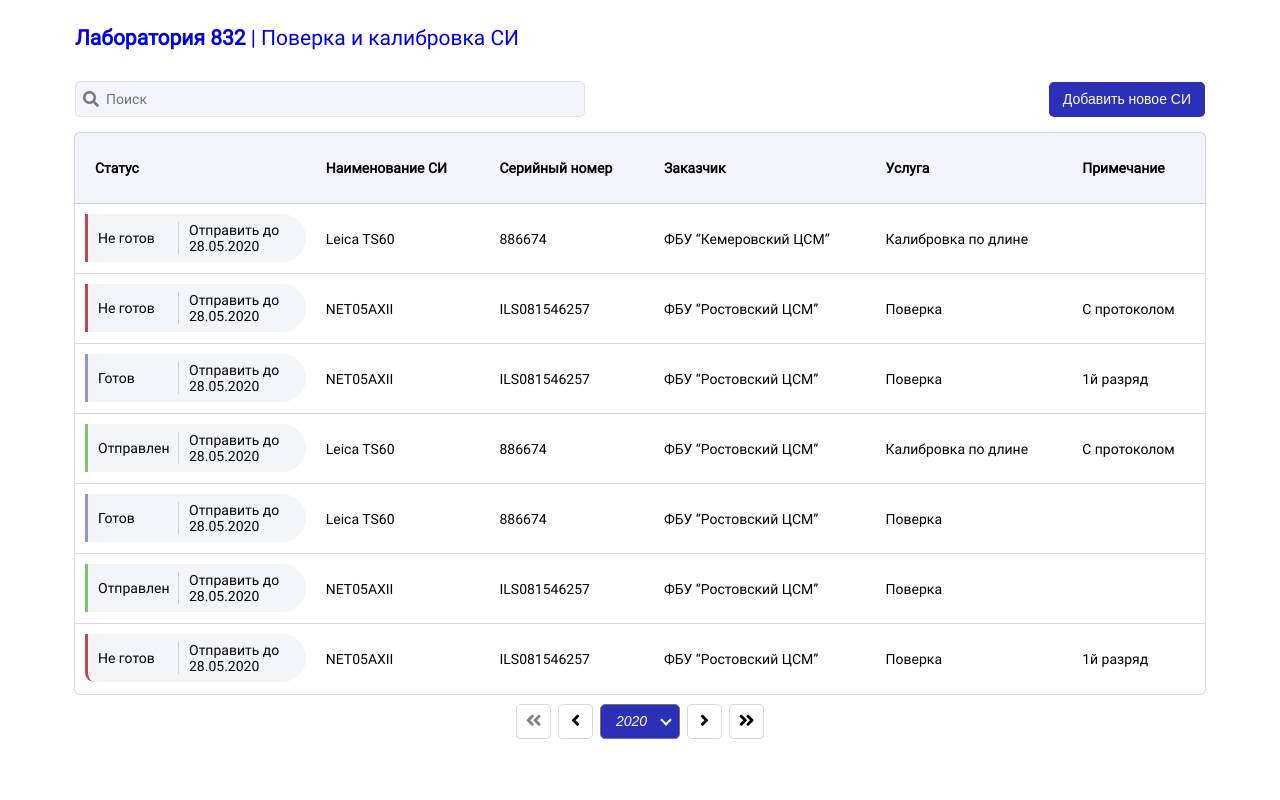
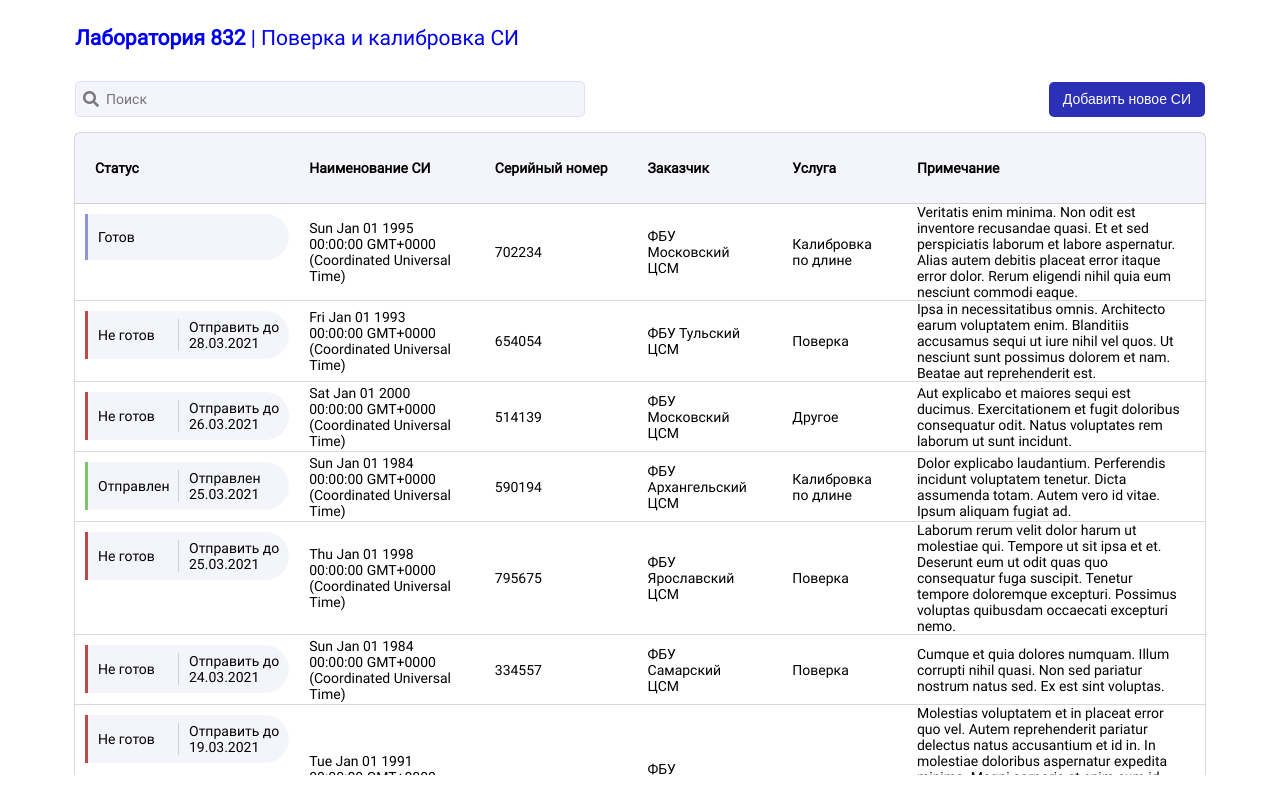
Before and after one commit to olive-branch/geodyssey, a Vue app: page / in a window 1280 px wide. Built offline with nearby package versions, Linux system fonts and the light colour scheme; what vue-airbnb-style-datepicker would draw is missing.

Commit message:
wip: add main backend, client logic

```diff
--- a/src/components/CiList/index.vue
+++ b/src/components/CiList/index.vue
@@ -2,7 +2,7 @@
   <div class='app-list'>
     <div class='app-list__header'>
       <div class='form-field search'>
-        <input type='search' id='search-input' placeholder="Поиск" v-model="search"/>
+        <input type='search' id='search-input' placeholder="Поиск" v-model="search" v-on:input="onSearch($event.target.value)"/>
         <i class="fa fa-search icon"></i>
       </div>
       <router-link to="/add">
@@ -20,137 +20,126 @@
           <th>Примечание</th>
         </tr>
       </thead>
-      <tbody v-if="filteredItems.length > 0" >
-        <tr v-for="item in filteredItems" :key="item.id" v-on:click="onClickRow(item)">
-          <td class='status' v-bind:class="[item.state.class]">
-            <span class='title'>{{item.state.title}}</span>
-            <div class="info"><span>Отправить до</span><span> 28.05.2020</span></div>
+      <tbody v-if="items.length > 0">
+        <div v-if='isLoading' class="preloader">Загрузка данных... <i class="fas fa-spinner fa-pulse"></i></div>
+        <tr v-for="item in items" :key="item.id" v-on:click="onClickRow(item)">
+          <td class='status' v-bind:class="[item.status.code]">
+            <span class='title'>{{item.status.title}}</span>
+            <div class="info" v-if="item.status.date">
+              <span v-if='item.status.code !== "done"'>Отправить до</span>
+              <span v-else>Отправлен</span>
+              <span>{{formatDate(item.status.date)}}</span></div>
           </td>
           <td>{{item.title}}</td>
-          <td>{{item.serialNum}}</td>
-          <td>{{item.customer}}</td>
+          <td>{{item.serial}}</td>
+          <td>{{item.client}}</td>
           <td>{{item.service}}</td>
-          <td>{{item.description}}</td>
+          <td>{{item.comments}}</td>
         </tr>
+      </tbody>
+      <tbody v-else-if="isLoading">
+        <tr><td colspan="6" class='not-found'>Загрузка данных... <i class="fas fa-spinner fa-pulse"></i></td></tr>
       </tbody>
       <tbody v-else>
         <tr><td colspan="6" class='not-found'>Список пуст <i class="fas fa-cat fa-2x fa-flip-horizontal"></i></td></tr>
       </tbody>
     </table>
-    <div class='pagination'>
-      <button disabled><i class="fa fa-angle-double-left"></i></button>
-      <button><i class="fa fa-angle-left"></i></button>
+    <div class='pagination' v-if="items.length > 0">
+      <button type='button' aria-label="В начало списка" :disabled='currentPage === 0' v-on:click='onClickPage(0)'>
+        <i class="fa fa-angle-double-left"></i>
+      </button>
+      <button type='button' aria-label="На предыдущую страницу" :disabled='currentPage === 0' v-on:click='onClickPage(currentPage - 1)'>
+        <i class="fa fa-angle-left"></i>
+      </button>
       <div class='select-wrapper'>
-        <select>
-          <option>2020</option>
-          <option>2019</option>
-          <option>2018</option>
+        <select aria-label="Сортировка по году" v-on:change='onChangeYear($event.target.value)'>
+          <option value='2020'>2020</option>
+          <option value='2019'>2019</option>
+          <option value='2018'>2018</option>
         </select>
       </div>
-      <button><i class="fa fa-angle-right"></i></button>
-      <button><i class="fa fa-angle-double-right"></i></button>
+      <button type='button' aria-label="На следующую страницу" :disabled='currentPage === lastPage' v-on:click='onClickPage(currentPage + 1)'>
+        <i class="fa fa-angle-right"></i>
+      </button>
+      <button :disabled='currentPage === lastPage' aria-label="В конец списка" v-on:click='onClickPage(lastPage)'>
+        <i class="fa fa-angle-double-right"></i>
+      </button>
     </div>
   </div>
 </template>
 
 <script>
+/**
+ * TODO
+ * 1 check search
+ * 2 add query params search, page
+ * 3 year sort
+ */
+import ListService from '../../services/list.service';
 export default {
   name: "CiList",
   data: function() {
     return {
       search: "",
-      items: [
-        {
-          id: 1,
-          state: {title: "Не готов", class: "not-ready"},
-          title: "Leica TS60",
-          serialNum: "886674",
-          customer: "ФБУ “Кемеровский ЦСМ”",
-          service: "Калибровка по длине",
-          description: ""
-        },
-         {
-          id: 2,
-          state: {title: "Не готов", class: "not-ready"},
-          title: "NET05AXII",
-          serialNum: "ILS081546257",
-          customer: "ФБУ “Ростовский ЦСМ”",
-          service: "Поверка",
-          description: "С протоколом"
-        },
-        {
-          id: 3,
-          state: {title: "Готов", class: "ready"},
-          title: "NET05AXII",
-          serialNum: "ILS081546257",
-          customer: "ФБУ “Ростовский ЦСМ”",
-          service: "Поверка",
-          description: "1й разряд"
-        },
-
-        {
-          id: 4,
-          state: {title: "Отправлен", class: "send"},
-          title: "Leica TS60",
-          serialNum: "886674",
-          customer: "ФБУ “Ростовский ЦСМ”",
-          service: "Калибровка по длине",
-          description: "С протоколом"
-        },
-        {
-          id: 5,
-          state: {title: "Готов", class: "ready"},
-          title: "Leica TS60",
-          serialNum: "886674",
-          customer: "ФБУ “Ростовский ЦСМ”",
-          service: "Поверка",
-          description: ""
-        },
-        {
-          id: 6,
-          state: {title: "Отправлен", class: "send"},
-          title: "NET05AXII",
-          serialNum: "ILS081546257",
-          customer: "ФБУ “Ростовский ЦСМ”",
-          service: "Поверка",
-          description: ""
-        },
-        {
-          id: 7,
-          state: {title: "Не готов", class: "not-ready"},
-          title: "NET05AXII",
-          serialNum: "ILS081546257",
-          customer: "ФБУ “Ростовский ЦСМ”",
-          service: "Поверка",
-          description: "1й разряд"
-        },
-      ]
+      items: [],
+      limit: 7,
+      currentPage: 0,
+      total: 0,
+      isLoading: true,
     };
   },
-   computed: {
-    filteredItems() {
-      if (this.search.length === 0) {
-        return this.items;
-      }
-      let filter = this.search.toLowerCase();
-      return [...this.items.filter(x =>
-        x.title.toLowerCase().includes(filter) ||
-        x.customer.toLowerCase().includes(filter) ||
-        x.service.toLowerCase().includes(filter) ||
-        x.description.toLowerCase().includes(filter)
-      )];
+  mounted() {
+    this.getItems(this.limit, this.currentPage);
+  },
+  computed: {
+    lastPage() {
+      return Math.floor(this.total / this.limit)
     }
   },
   methods: {
     onClickRow(row) {
       //https://router.vuejs.org/ru/guide/essentials/named-routes.html
       this.$router.push({ name: 'detail', params: { id: row.id } })
+    },
+    getItems(limit, currentPage, query, year){
+      this.isLoading = true;
+      ListService.getList(limit, currentPage, query, year)
+        .then(({items, total, currentPage}) => {
+          this.items = items;
+          this.total = total;
+          this.currentPage = currentPage;
+          this.isLoading = false;
+        })
+    },
+    onClickPage(page) {
+      this.getItems(this.limit, page);
+    },
+    onSearch(value){
+      if (value.length >= 3 || value.length === 0) {
+        this.getItems(this.limit, this.currentPage, value);
+      }
+    },
+    onChangeYear(value){
+      this.getItems(this.limit, this.currentPage, '', parseInt(value, 10));
+    },
+    formatDate(date) {
+      let dd = new Date(date).getDate(),
+          mm = new Date(date).getMonth()+1,
+          yyyy = new Date(date).getFullYear();
+      return`${dd < 10 ? '0'+ dd : dd}.${mm < 10 ? '0'+mm : mm}.${yyyy}`;
     }
-   }
+  }
 };
 </script>
 
 <style lang='scss' scoped>
+@keyframes changeOpacity {
+  0%   { opacity: 0.1; }
+  5%   { opacity: 0.1; }
+  50%  { opacity: 0.3; }
+  90%  { opacity: 0.1; }
+  100% { opacity: 0.1; }
+}
 .app-list {
   display: grid;
   grid-gap: 10px;
@@ -168,19 +157,26 @@ export default {
     border-collapse: collapse;
     border-radius: 5px;
     border-style: hidden;
+    position: relative;
     box-shadow: 0 0 0 1px rgba(0, 0, 0, 0.15);
+    & .preloader {
+      position: absolute;
+      top: 0;
+      left: 0;
+      bottom: 0;
+      right: 0;
+      background-color: #000000;
+      text-align: center;
+      font-size: 16px;
+      animation: 5s infinite ease-in-out changeOpacity ;
+    }
     & thead {
       background-color: rgba(43, 48, 183, 0.05);
       line-height: 70px;
+      white-space: nowrap;
     }
     & th, td {
       padding: 0 20px;
-    }
-    & tr:last-child td:first-child {
-      border-bottom-left-radius: 10px;
-    }
-    & tr:last-child td:last-child {
-      border-bottom-right-radius: 10px;
     }
     & tr {
       height: 70px;
@@ -207,13 +203,13 @@ export default {
       min-height: 30px;
       border-left: 3px solid;
       align-content: center;
-      &.not-ready {
+      &.notReady {
         border-left-color:#BD4949;
       }
       &.ready {
         border-left-color: rgb(144, 148, 212);
       }
-      &.send {
+      &.done {
         border-left-color: #7DC46B;
       }
       & .info {
--- /dev/null
+++ b/src/services/interfaces/IListItem.ts
@@ -0,0 +1,8 @@
+export interface IListItem {
+  id: string,
+  title: string,
+  service: string,
+  client: string,
+  comments: string,
+  serial: string
+}
--- /dev/null
+++ b/src/services/list.service.ts
@@ -0,0 +1,45 @@
+import { getOrders } from '../api/order'
+import { OrderAggregate } from '@/api/types';
+import { IListItem } from './interfaces/IListItem';
+const ListService = {
+  mapToTable(items: Array<OrderAggregate>): Array<IListItem> {
+    let getStatusTitle = code => {
+      switch(code) {
+        case 'ready': return 'Готов';
+        case 'notReady': return 'Не готов';
+        case 'done': return 'Отправлен';
+        default: return 'Неизвестно'
+      }
+    }
+    return items.map(item => ({
+      id: item.id, title: item.instrument.model,
+      service: item.service, client: item.client,
+      comments: item.comments, serial: item.instrument.serial,
+      status: {
+        date: item.status === 'ready' ? item.departedAt : item.deadlineAt,
+        code: item.status,
+        title: getStatusTitle(item.status)
+      }
+    }))
+  },
+  getList(limit: number, currentPage: number, query?: string, year?: number){
+    return getOrders({limit, offset: currentPage * limit, query, year})
+      .then(({items, total, limit, offset}) => ({
+        items: this.mapToTable(items),
+        currentPage: offset === 0 ? offset : offset/limit,
+        total,
+      }))
+      .catch(x => {
+        console.error(x)
+        return {
+          items: [] as Array<IListItem>,
+          total: 0,
+          currentPage: 0
+        }
+      })
+    }
+
+
+}
+
+export default ListService;
```
